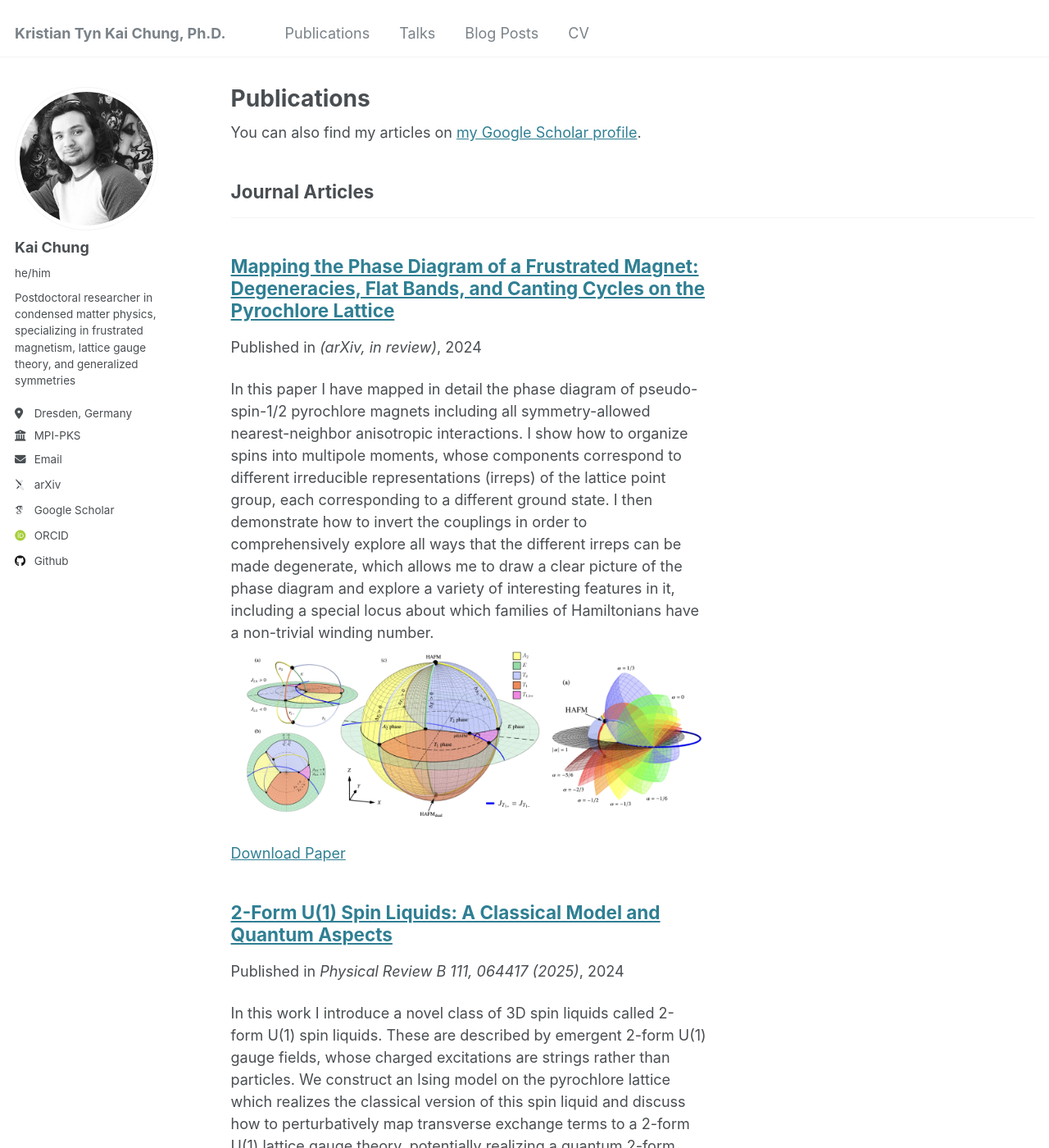
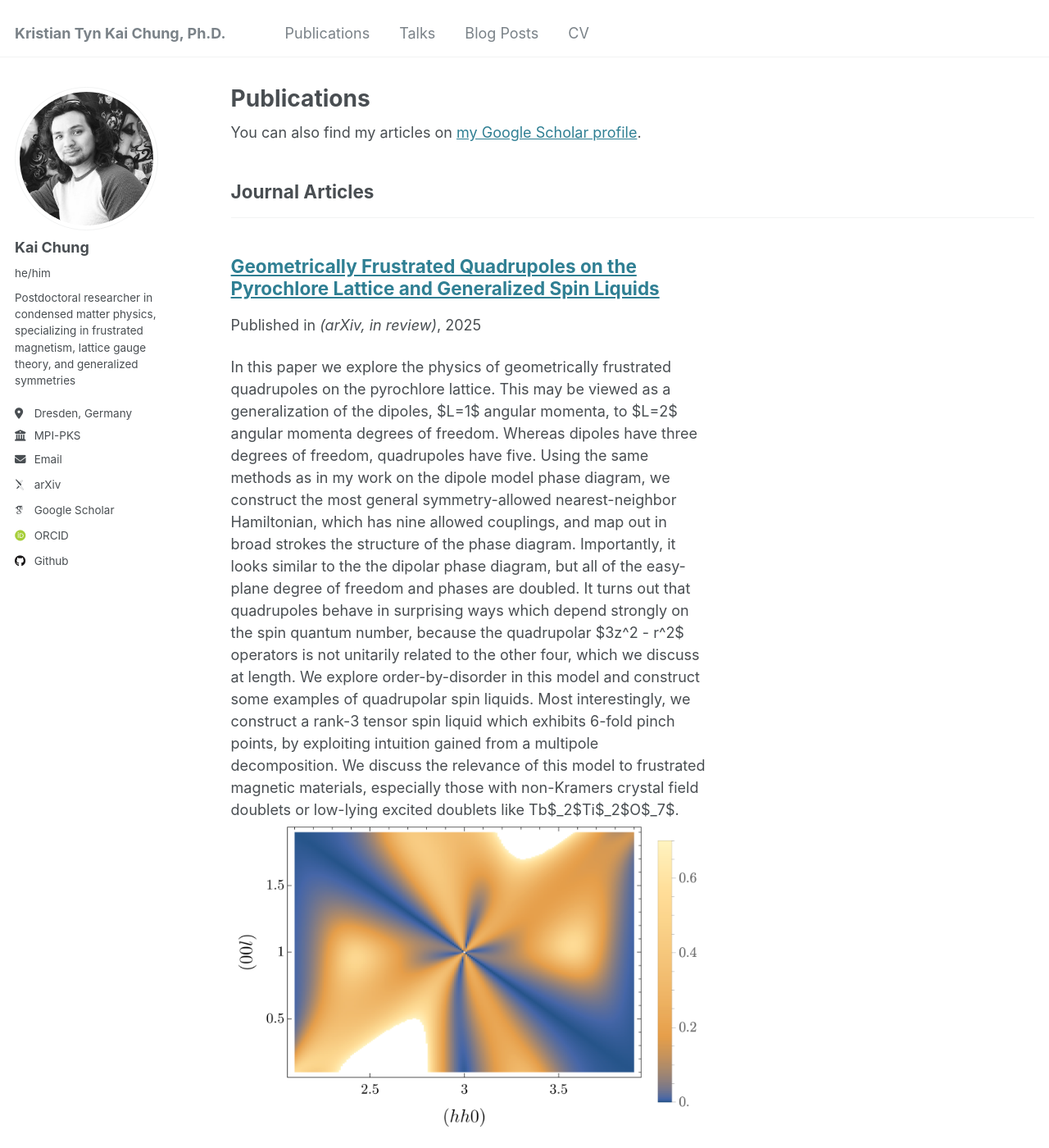
Before and after one commit to ktchung-p/ktchung-p.github.io, a Jekyll site: the page built from _pages/publications.html, in a window 1280 px wide and 1400 px high. Shown: the whole window at 82% size. Built offline with Jekyll 4.4.1, drawn with Linux system fonts in a browser that asks for light colours; some web fonts are replaced; a file with an impossible date is left out.

Commit message:
fix date

```diff
--- a/_publications/2025-quadrupoles.md
+++ b/_publications/2025-quadrupoles.md
@@ -4,9 +4,12 @@ collection: publications
 category: manuscripts
 #permalink: /publication/2024-phase_diagram
 # excerpt: 'This paper is about the number 1. The number 2 is left for future work.'
-date: 2025-24-06
+date: 2025-06-24
 venue: '(arXiv, in review)'
 #slidesurl: 'http://academicpages.github.io/files/slides1.pdf'
 paperurl: 'https://arxiv.org/abs/2506.19908'
 #citation: 'Your Name, You. (2009). &quot;Paper Title Number 1.&quot; <i>Journal 1</i>. 1(1).'
 ---
+
+In this paper we explore the physics of geometrically frustrated quadrupoles on the pyrochlore lattice. This may be viewed as a generalization of the dipoles, $L=1$ angular momenta, to $L=2$ angular momenta degrees of freedom. Whereas dipoles have three degrees of freedom, quadrupoles have five. Using the same methods as in my work on the dipole model phase diagram, we construct the most general symmetry-allowed nearest-neighbor Hamiltonian, which has nine allowed couplings, and map out in broad strokes the structure of the phase diagram. Importantly, it looks similar to the the dipolar phase diagram, but all of the easy-plane degree of freedom and phases are doubled. It turns out that quadrupoles behave in surprising ways which depend strongly on the spin quantum number, because the quadrupolar $3z^2 - r^2$ operators is not unitarily related to the other four, which we discuss at length. We explore order-by-disorder in this model and construct some examples of quadrupolar spin liquids. Most interestingly, we construct a rank-3 tensor spin liquid which exhibits 6-fold pinch points, by exploiting intuition gained from a multipole decomposition. We discuss the relevance of this model to frustrated magnetic materials, especially those with non-Kramers crystal field doublets or low-lying excited doublets like Tb$_2$Ti$_2$O$_7$.
+![a 6-fold pinch point](https://ktchung-p.github.io/images/6-fold-pinch.png)
```
